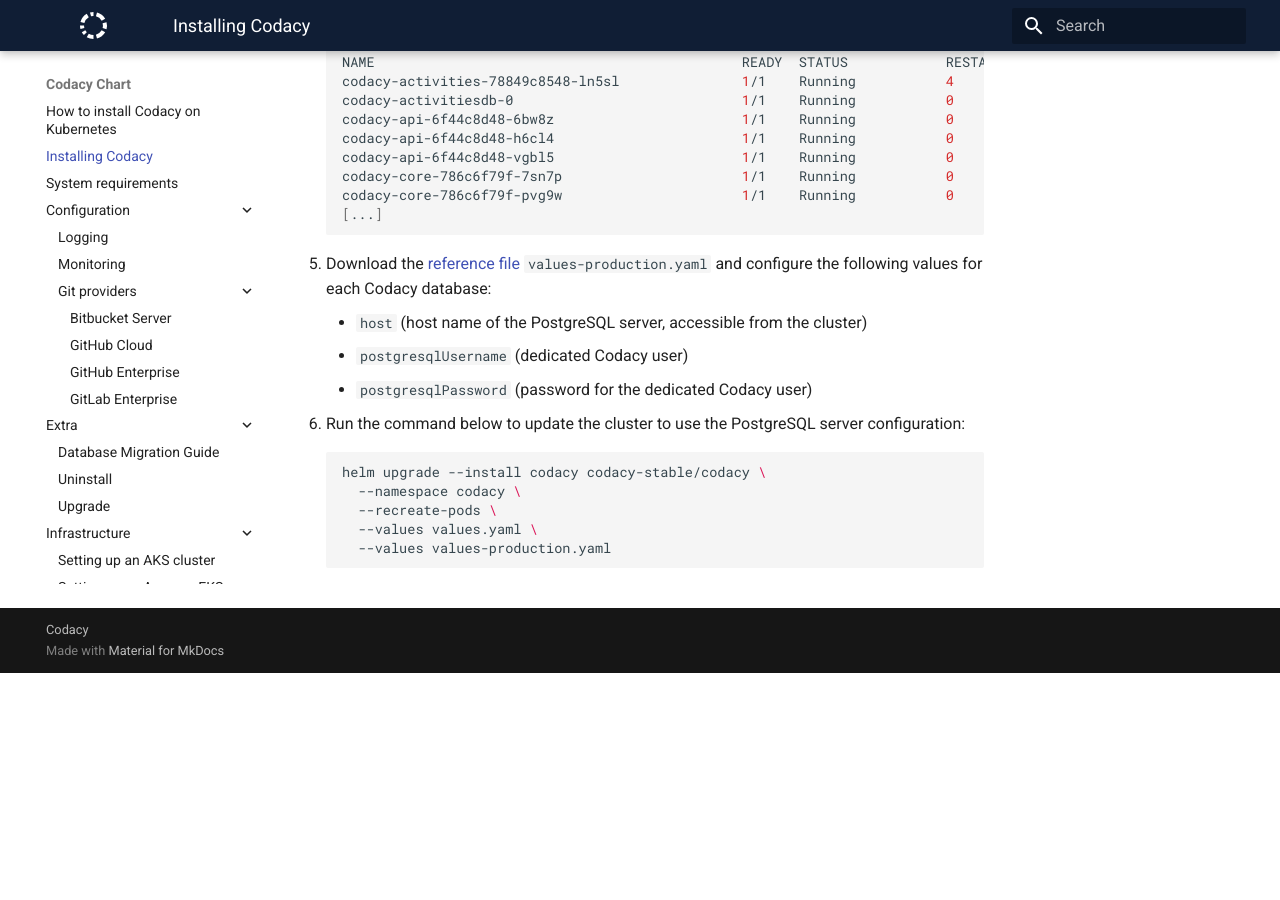
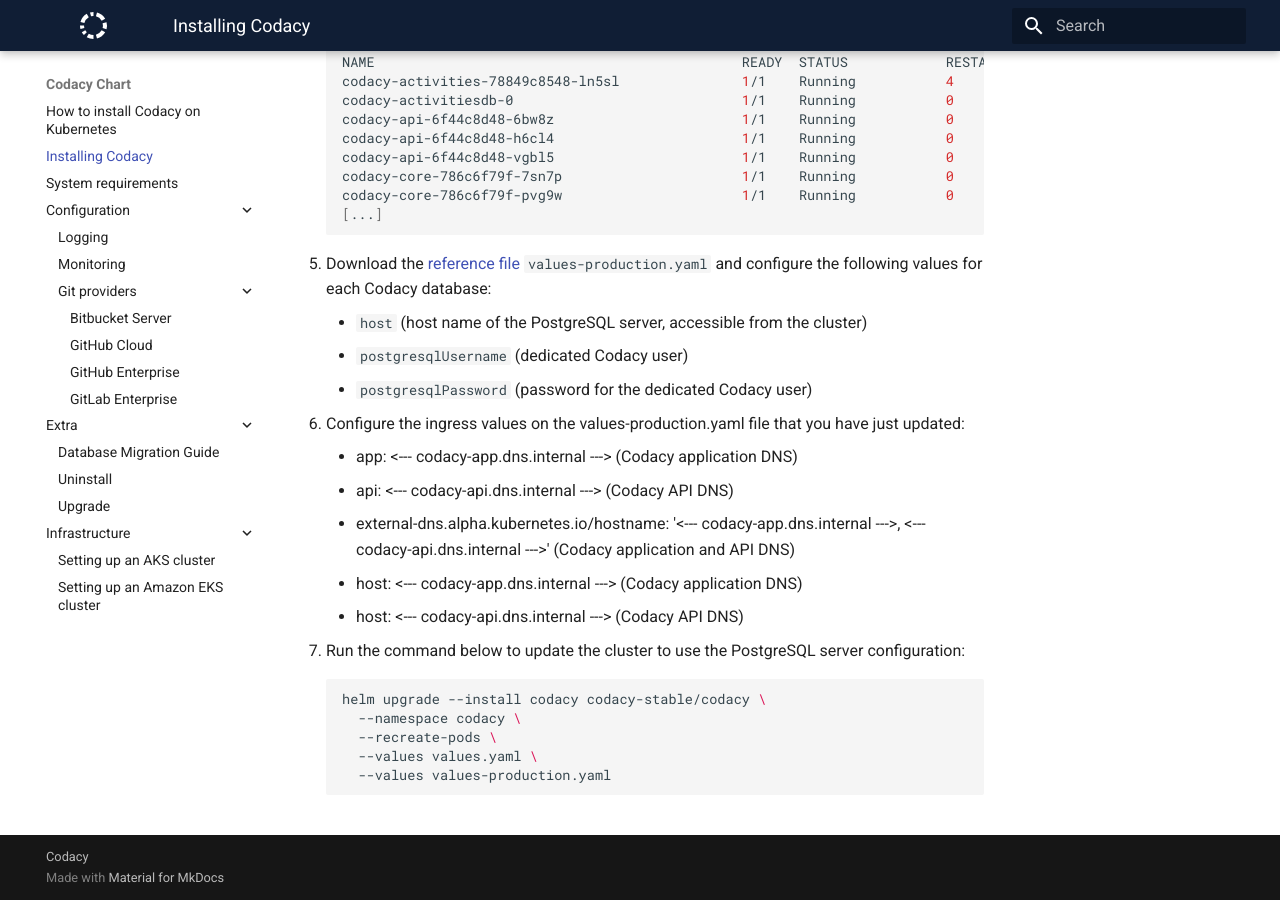
Before and after one commit to codacy/chart, an MkDocs documentation site: the page built from docs/install.md, in a window 1280 px wide and 900 px high, scrolled down 1334 px. Built offline with MkDocs 1.6.1 and Material for MkDocs 9.7.7, drawn with Linux system fonts in a browser that asks for light colours; before the commit the page ends 2007 px from its top, so only the background shows below that.

Commit message:
feature: Use new ingress (#217)
* feature: Use new ingress

* Change "API" to correct case

Co-authored-by: Paulo Ribeiro <60105800+pauloribeiro-codacy@users.noreply.github.com>
Co-authored-by: joaocosta-codacy <56255055+joaocosta-codacy@users.noreply.github.com>

````diff
--- a/docs/install.md
+++ b/docs/install.md
@@ -74,7 +74,15 @@
     -   `postgresqlUsername` (dedicated Codacy user)
     -   `postgresqlPassword` (password for the dedicated Codacy user)
 
-6.  Run the command below to update the cluster to use the PostgreSQL server configuration:
+6. Configure the ingress values on the values-production.yaml file that you have just updated:
+
+    -   app: <--- codacy-app.dns.internal ---> (Codacy application DNS)
+    -   api: <--- codacy-api.dns.internal ---> (Codacy API DNS)
+    -   external-dns.alpha.kubernetes.io/hostname: '<--- codacy-app.dns.internal --->, <--- codacy-api.dns.internal --->' (Codacy application and API DNS)
+    -   host: <--- codacy-app.dns.internal ---> (Codacy application DNS)
+    -   host: <--- codacy-api.dns.internal ---> (Codacy API DNS)
+
+7.  Run the command below to update the cluster to use the PostgreSQL server configuration:
 
     ```bash
     helm upgrade --install codacy codacy-stable/codacy \
````
Also changed, not shown: README.md (+0 -1 lines), 4 other files.
